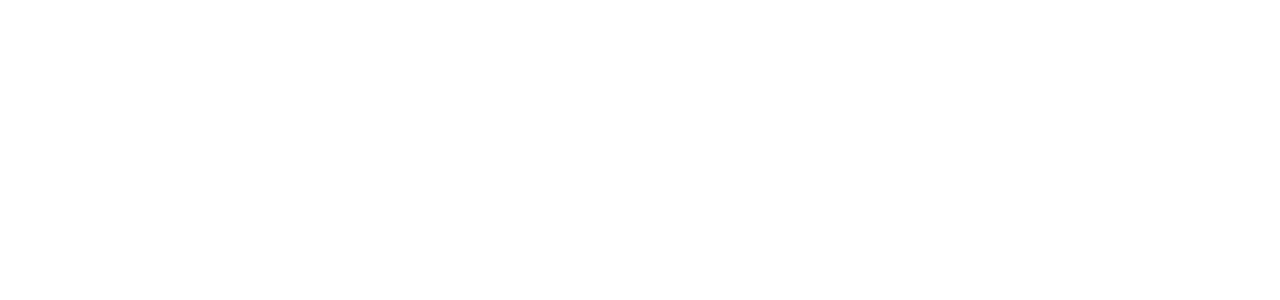
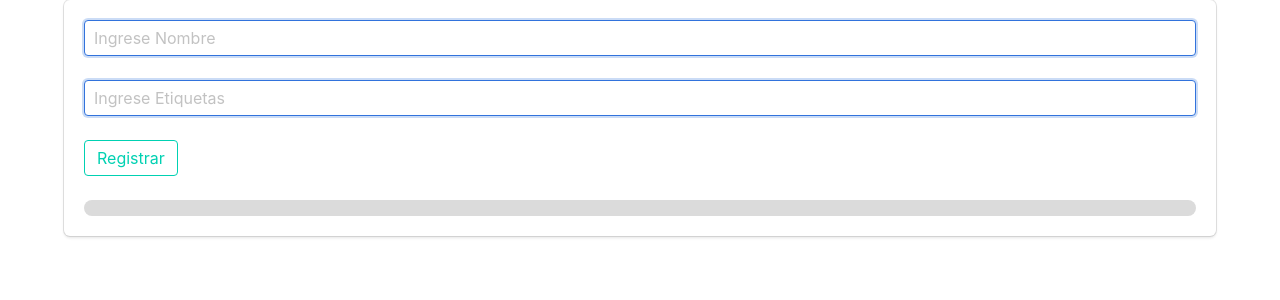
Before and after one commit to XZeromarx/web03052018, a PHP site: page / in a window 1280 px wide. Before the commit the part shown is empty. Shown: the top 300 px of the page. Run offline with PHP 8.4, Linux system fonts and the light colour scheme.

Commit message:
se agrego textfiel y boton y una barra de proceso

```diff
--- a/index.php
+++ b/index.php
@@ -4,9 +4,34 @@
         <meta charset="UTF-8">
         <meta name="viewport" content="width=device-width, initial-scale=1.0">
         <meta http-equiv="X-UA-Compatible" content="ie=edge">
+        <link rel="stylesheet" href="https://cdnjs.cloudflare.com/ajax/libs/bulma/0.7.1/css/bulma.min.css">
         <title>Registros de personas</title>
     </head>
     <body>
+     <div class="container is-centered">
+     <div class="box">
+        <div class="control">
+        <input class="input is-focused" type="text"  placeholder="Ingrese Nombre" >
+        </div>
+        <br>
+
+    <div class="control">
+        <input class="input is-focused" type="text"  placeholder="Ingrese Etiquetas" >  </div>
+        <br>
+
+        <a class="button is-primary is-outlined">Registrar</a>
+        <br>
+        </br>
+         <progress class="progress is-primary" value="0" max="100">30%</progress>
+
+
+
+    </div>
+    </div>
+
+
+
+
 
     </body>
 </html>
```
Lines whose indentation alone changed are shown as unchanged.
